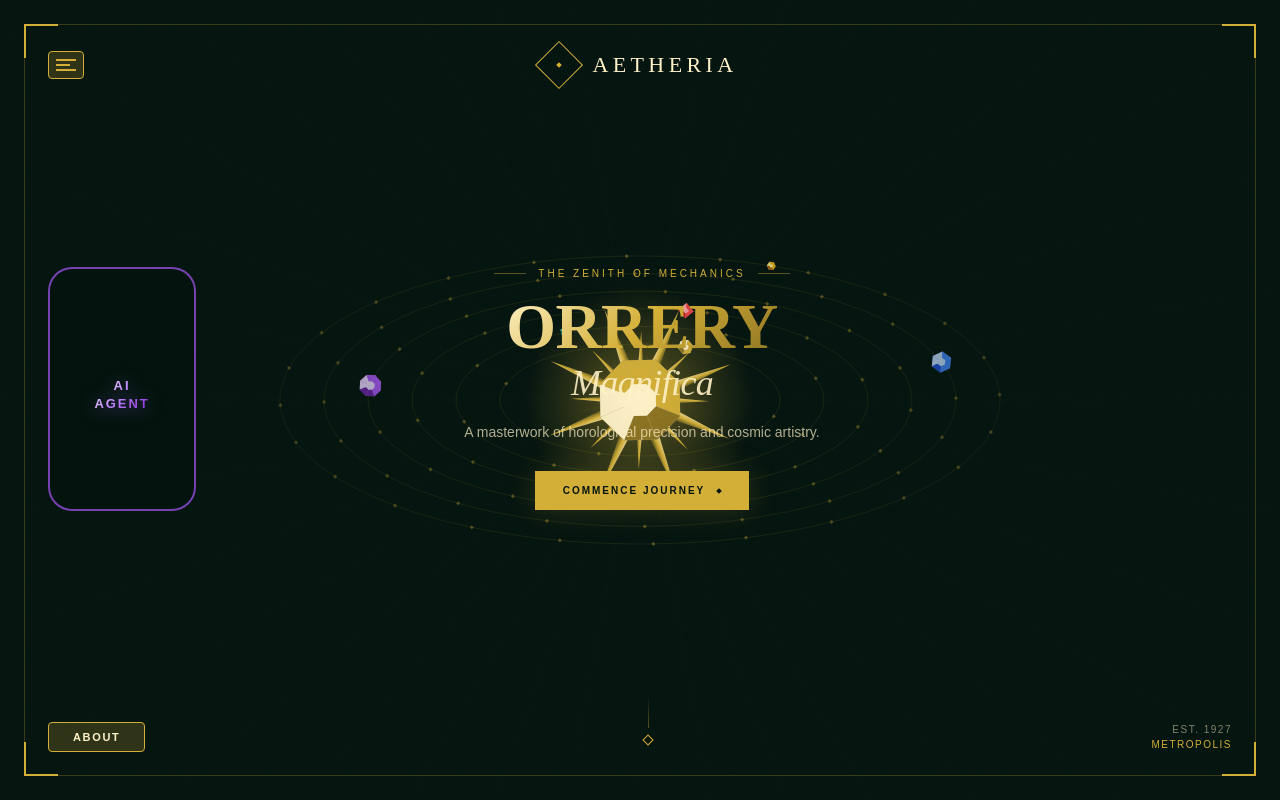
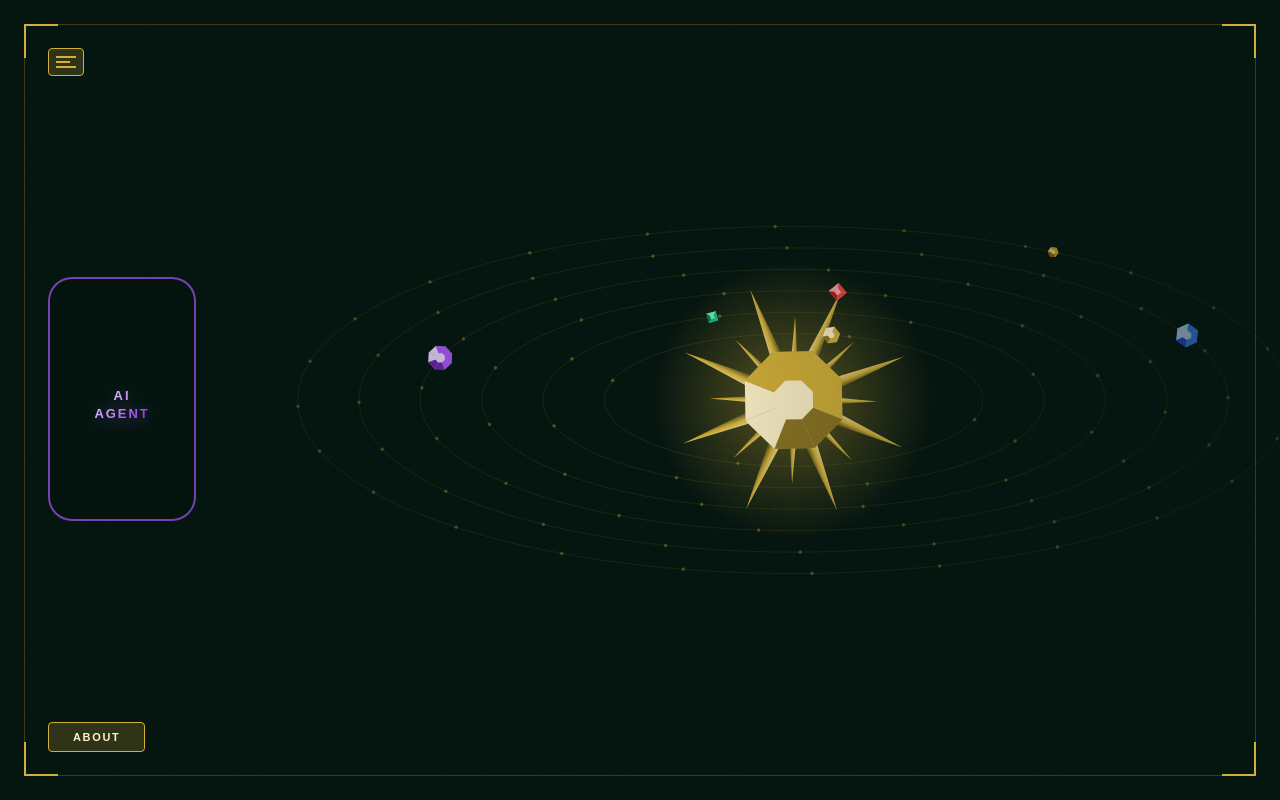
Before and after one commit to harshitkabba1003-sudo/second-site, a plain HTML site: page index.html in a window 1280 px wide. Drawn offline with Linux system fonts and the light colour scheme; some icons are missing; a web font is replaced by a local one.

Commit message:
Update index.html

```diff
--- a/index.html
+++ b/index.html
@@ -18,7 +18,6 @@
             --font-sans: 'Bespoke Sans', sans-serif;
         }
 
-        /* Essential reset ensuring canvas can be seen behind text layers */
         body, html {
             margin: 0;
             padding: 0;
@@ -37,10 +36,9 @@
             width: 100%;
             height: 100%;
             overflow: hidden;
-            isolation: isolate; /* Creates clean visual stacking contexts */
+            isolation: isolate;
         }
 
-        /* Canvas must be pinned at the absolute bottom floor of the page */
         canvas {
             position: absolute;
             inset: 0;
@@ -54,7 +52,7 @@
             position: absolute;
             inset: 0;
             background: radial-gradient(circle at center, transparent 0%, var(--color-emerald-dark) 100%);
-            opacity: 0.7;
+            opacity: 0.6;
             pointer-events: none;
             z-index: 1;
         }
@@ -68,7 +66,6 @@
             mix-blend-mode: overlay;
         }
 
-        /* Decorative Frame Border Lines */
         .deco-frame {
             position: absolute;
             inset: 24px;
@@ -82,7 +79,6 @@
         .bottom-left { bottom: -1px; left: -1px; border-bottom: 2px solid var(--color-gold-base); border-left: 2px solid var(--color-gold-base); }
         .bottom-right { bottom: -1px; right: -1px; border-bottom: 2px solid var(--color-gold-base); border-right: 2px solid var(--color-gold-base); }
 
-        /* The UI Layer must have a completely transparent background to reveal the canvas beneath it */
         .ui-layer {
             position: absolute;
             inset: 0;
@@ -90,9 +86,9 @@
             flex-direction: column;
             justify-content: space-between;
             padding: 48px;
-            pointer-events: none; /* Let clicks pass through empty spaces to the solar system parallax */
+            pointer-events: none;
             z-index: 10;
-            background: transparent !important; /* FIX: Prevents background blockages */
+            background: transparent !important;
         }
 
         .top-row {
@@ -101,43 +97,18 @@
             justify-content: space-between;
             width: 100%;
         }
-        .brand-space {
-            display: flex;
-            align-items: center;
-            gap: 16px;
-            margin: 0 auto; /* Keeps your logo perfectly centered at the top */
-        }
-        .logo-diamond {
-            width: 32px;
-            height: 32px;
-            border: 1px solid var(--color-gold-base);
-            transform: rotate(45deg);
-            display: flex;
-            align-items: center;
-            justify-content: center;
-        }
-        .logo-dot { width: 4px; height: 4px; background-color: var(--color-gold-base); }
-        .logo-text {
-            font-family: var(--font-serif);
-            font-size: 22px;
-            letter-spacing: 0.2em;
-            text-transform: uppercase;
-            text-decoration: none;
-            color: var(--color-gold-light);
-        }
 
         .middle-row {
             display: flex;
             align-items: center;
-            justify-content: space-between;
+            justify-content: flex-start;
             width: 100%;
             flex: 1;
             margin: 24px 0;
         }
 
-        /* Glowing Translucent Purple AI Agent Card Setup */
         .ai-agent-portal-card {
-            pointer-events: auto; /* Restores link clicks */
+            pointer-events: auto;
             display: flex;
             flex-direction: column;
             align-items: center;
@@ -146,7 +117,7 @@
             height: 240px;
             border-radius: 24px;
             text-decoration: none;
-            background: rgba(4, 20, 15, 0.45); /* Balanced dark tint transparency */
+            background: rgba(4, 20, 15, 0.45);
             border: 2px solid rgba(168, 85, 247, 0.7);
             backdrop-filter: blur(4px);
             -webkit-backdrop-filter: blur(4px);
@@ -174,70 +145,10 @@
             filter: drop-shadow(0 2px 8px rgba(168, 85, 247, 0.5));
         }
 
-        .hero-center-panel {
-            text-align: center;
-            max-w: 500px;
-            margin: 0 auto;
-            pointer-events: auto;
-        }
-        .subtitle-badge {
-            display: flex;
-            align-items: center;
-            justify-content: center;
-            gap: 12px;
-            margin-bottom: 16px;
-        }
-        .line-marker { width: 32px; height: 1px; background-color: rgba(212, 175, 55, 0.4); }
-        .subtitle-text { font-size: 10px; letter-spacing: 0.3em; text-transform: uppercase; color: var(--color-gold-base); }
-
-        .main-heading {
-            font-family: var(--font-serif);
-            font-size: 64px;
-            line-height: 1;
-            margin: 0 0 20px 0;
-            letter-spacing: -0.01em;
-        }
-        .gold-gradient-title {
-            background: linear-gradient(135deg, #fef1c7 0%, #d4af37 50%, #8c7322 100%);
-            -webkit-background-clip: text;
-            -webkit-text-fill-color: transparent;
-            background-clip: text;
-            font-weight: 700;
-        }
-        .sub-italic-title {
-            display: block;
-            font-size: 36px;
-            font-weight: 300;
-            color: rgba(254, 241, 199, 0.9);
-            font-style: italic;
-            margin-top: 6px;
-        }
-        .hero-desc { font-size: 14px; font-weight: 300; line-height: 1.6; color: rgba(254, 241, 199, 0.7); max-w: 360px; margin: 0 auto 28px auto; }
-
-        .btn-commence {
-            display: inline-flex;
-            align-items: center;
-            gap: 12px;
-            background-color: var(--color-gold-base);
-            color: var(--color-emerald-dark);
-            padding: 14px 28px;
-            text-transform: uppercase;
-            font-size: 10px;
-            letter-spacing: 0.2em;
-            font-weight: 600;
-            text-decoration: none;
-            box-shadow: 0 0 30px rgba(212, 175, 55, 0.2);
-            transition: background-color 0.3s;
-        }
-        .btn-commence:hover { background-color: var(--color-gold-light); }
-        .square-dot { width: 4px; height: 4px; background-color: var(--color-emerald-dark); transform: rotate(45deg); }
-
-        .symmetry-spacer { width: 144px; visibility: hidden; }
-
         .bottom-row {
             display: flex;
             align-items: flex-end;
-            justify-content: space-between;
+            justify-content: flex-start;
             width: 100%;
         }
         .btn-about {
@@ -255,11 +166,6 @@
             transition: background 0.3s;
         }
         .btn-about:hover { background: rgba(212, 175, 55, 0.4); }
-
-        .footer-center-mark { display: flex; flex-direction: column; align-items: center; gap: 8px; margin-bottom: 8px; }
-        .vertical-accent-line { width: 1px; height: 32px; background: linear-gradient(to bottom, transparent, rgba(212, 175, 55, 0.4)); }
-        .footer-diamond { width: 6px; height: 6px; border: 1px solid var(--color-gold-base); transform: rotate(45deg); }
-        .footer-info { font-size: 10px; letter-spacing: 0.15em; text-transform: uppercase; color: rgba(254, 241, 199, 0.5); text-align: right; line-height: 1.5; }
 
         .btn-hamburger {
             pointer-events: auto;
@@ -329,13 +235,6 @@
                     <div class="bar" style="width: 70%;"></div>
                     <div class="bar"></div>
                 </div>
-
-                <div class="brand-space">
-                    <div class="logo-diamond"><div class="logo-dot"></div></div>
-                    <a href="#" class="logo-text">Aetheria</a>
-                </div>
-
-                <div style="width: 36px; visibility: hidden;"></div>
             </div>
 
             <div class="middle-row">
@@ -343,42 +242,10 @@
                     <iconify-icon icon="lucide:cpu" style="font-size: 32px; color: #c084fc;"></iconify-icon>
                     <span class="shiny-purple-text">Ai<br>agent</span>
                 </a>
-
-                <main class="hero-center-panel">
-                    <div class="subtitle-badge">
-                        <div class="line-marker"></div>
-                        <span class="subtitle-text">The Zenith of Mechanics</span>
-                        <div class="line-marker"></div>
-                    </div>
-
-                    <h1 class="main-heading">
-                        <span class="gold-gradient-title">ORRERY</span>
-                        <span class="sub-italic-title">Magnifica</span>
-                    </h1>
-
-                    <p class="hero-desc">A masterwork of horological precision and cosmic artistry.</p>
-
-                    <a href="#" class="btn-commence">
-                        Commence Journey
-                        <div class="square-dot"></div>
-                    </a>
-                </main>
-
-                <div class="symmetry-spacer"></div>
             </div>
 
             <div class="bottom-row">
                 <button class="btn-about">About</button>
-
-                <div class="footer-center-mark">
-                    <div class="vertical-accent-line"></div>
-                    <div class="footer-diamond"></div>
-                </div>
-
-                <div class="footer-info">
-                    <span>Est. 1927</span><br/>
-                    <span style="color: var(--color-gold-base);">Metropolis</span>
-                </div>
             </div>
 
         </div>
@@ -416,7 +283,7 @@
             ]
         };
         const orbitCount = 6;
-        const baseTilt = 0.4;
+        const baseTilt = 0.35; // Slightly flatter projection for scale depth
         const planets = [];
 
         function resize() {
@@ -426,14 +293,17 @@
             canvas.width = width * dpr;
             canvas.height = height * dpr;
             ctx.scale(dpr, dpr);
-            centerX = width / 2;
-            centerY = height / 2;
+
+            // SHIFTED: Moves the center of the system to 62% right to clear the left box
+            centerX = width * 0.62;
+            centerY = height * 0.5;
         }
 
         function initPlanets() {
             planets.length = 0;
-            const maxRadius = Math.min(width, height) * 0.45;
-            const minRadius = Math.min(width, height) * 0.12;
+            // ENLARGED: Max radius boosted from 0.45 to 0.62 for a massive display
+            const maxRadius = Math.min(width, height) * 0.62;
+            const minRadius = Math.min(width, height) * 0.16;
             for (let i = 0; i < orbitCount; i++) {
                 const targetR = minRadius + ((maxRadius - minRadius) / orbitCount) * (i + 1);
                 const startR = targetR + Math.max(width, height) * 1.2;
@@ -443,8 +313,8 @@
                     startRadius: startR,
                     currentRadius: startR,
                     angle: Math.random() * Math.PI * 2,
-                    speed: (Math.random() * 0.002 + 0.001) * (i % 2 === 0 ? 1 : -1),
-                    size: Math.random() * 7 + 5,
+                    speed: (Math.random() * 0.0015 + 0.0008) * (i % 2 === 0 ? 1 : -1),
+                    size: Math.random() * 8 + 6, // Slightly scaled up planet sizes
                     sides: Math.floor(Math.random() * 3) * 2 + 4,
                     colorSet: colors.planets[i % colors.planets.length],
                     rotation: Math.random() * Math.PI,
@@ -508,7 +378,8 @@
         }
 
         function drawSunburst(progress) {
-            const baseSize = Math.min(width, height) * 0.07;
+            // ENLARGED: Core sun size scale slightly boosted
+            const baseSize = Math.min(width, height) * 0.085;
             const size = baseSize + Math.sin(time * 0.05) * (baseSize * 0.04);
             const numRays = 16;
 
@@ -657,11 +528,11 @@
             if (isCollapsing) return;
             const mouseX = e.clientX / width - 0.5;
             const mouseY = e.clientY / height - 0.5;
-            centerX += ((width / 2) + (mouseX * 40) - centerX) * 0.05;
-            centerY += ((height / 2) + (mouseY * 40) - centerY) * 0.05;
+            // Keeps subtle interactive movement tethered around its new right-aligned center anchor
+            centerX += ((width * 0.62) + (mouseX * 40) - centerX) * 0.05;
+            centerY += ((height * 0.5) + (mouseY * 40) - centerY) * 0.05;
         });
 
-        // Toggle sliding panel action logic
         const hamburgerBtn = document.getElementById('hamburger-btn');
         const hamburgerPanel = document.getElementById('hamburger-panel');
 
```
